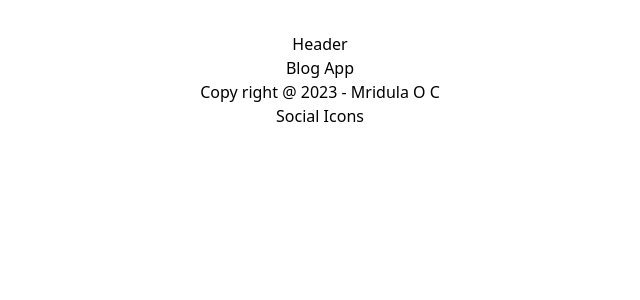
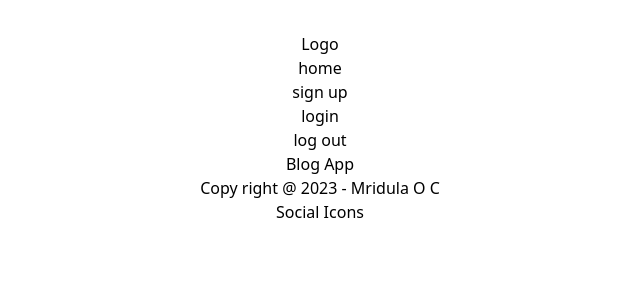
Before and after one commit to Mridulaoc/Blog-App, a React (Vite) app in the folder blogApp/: page / in a window 1280 px wide. Shown: the top 300 px of the page, without its empty margins (320-960 px from the left). Built offline with nearby package versions, Linux system fonts and the light colour scheme; no server answers.

Commit message:
blog app

```diff
--- a/blogApp/index.html
+++ b/blogApp/index.html
@@ -6,7 +6,7 @@
     <meta name="viewport" content="width=device-width, initial-scale=1.0" />
     <title>Vite + React</title>
   </head>
-  <body class="bg-black text-white ">
+  <body class="bg-black text-white box-border p-0 m-0 w-screen overflow-x-hidden " >
     <div id="root"></div>
     <script type="module" src="/src/main.jsx"></script>
   </body>
--- a/blogApp/src/components/Footer/Footer.jsx
+++ b/blogApp/src/components/Footer/Footer.jsx
@@ -3,7 +3,7 @@ import {Container} from '../index'
 const Footer = () => {
   return (
     <Container>
-      <footer className='flex justify-between border-t-2 border-gray-400 w-full'>
+      <footer className='flex justify-between border-t-2 border-gray-400 py-8'>
         <p>Copy right @ 2023 - Mridula O C</p>
         <div>Social Icons</div>
       </footer>
--- a/blogApp/src/components/Header/Header.jsx
+++ b/blogApp/src/components/Header/Header.jsx
@@ -1,10 +1,29 @@
-
+import {Container, LogoutBtn} from '../index'
 
 const Header = () => {
   return (
-    <div>
-      Header
-    </div>
+
+    <Container>
+      <header className='w-full border-b-2 border-blue-500'>
+        <nav className='flex justify-between py-4'>
+          <div>Logo</div>
+          <div>
+            <ul className='flex gap-2'>
+              <li>home</li>
+              <li>sign up</li>
+              <li>login</li>
+            </ul>
+          </div>
+          <div>
+            <LogoutBtn/>
+          </div>
+        </nav>
+
+      </header>
+    </Container>
+
+
+
   )
 }
 
--- /dev/null
+++ b/blogApp/src/components/Header/LogoutBtn.jsx
@@ -0,0 +1,27 @@
+import {useDispatch} from 'react-redux'
+import authService from '../../appwrite/auth'
+import { logOut } from '../../store/authSlicer';
+
+const LogoutBtn = () => {
+
+    const dispatch =useDispatch();
+
+    const logOutSession=()=>{
+        authService.logout().then(()=>{
+            dispatch(logOut());
+        })
+
+    }
+
+
+  return (
+    <div>
+      <button onClick={logOutSession}>
+        log out
+
+      </button>
+    </div>
+  )
+}
+
+export default LogoutBtn
--- a/blogApp/src/components/container/Container.jsx
+++ b/blogApp/src/components/container/Container.jsx
@@ -2,7 +2,7 @@
 
 const Container = ({children}) => {
   return (
-    <div className='mx-auto w-full max-w-7xl'>
+    <div className='mx-auto w-full'>
         {children}
     </div>
   )
--- a/blogApp/src/components/index.js
+++ b/blogApp/src/components/index.js
@@ -1,9 +1,11 @@
 import Header from "./Header/Header";
 import Footer from "./Footer/Footer";
 import Container from "./container/Container";
+import LogoutBtn from "./Header/LogoutBtn";
 
 export {
     Header,
     Footer,
-    Container
+    Container,
+    LogoutBtn
 }
```
